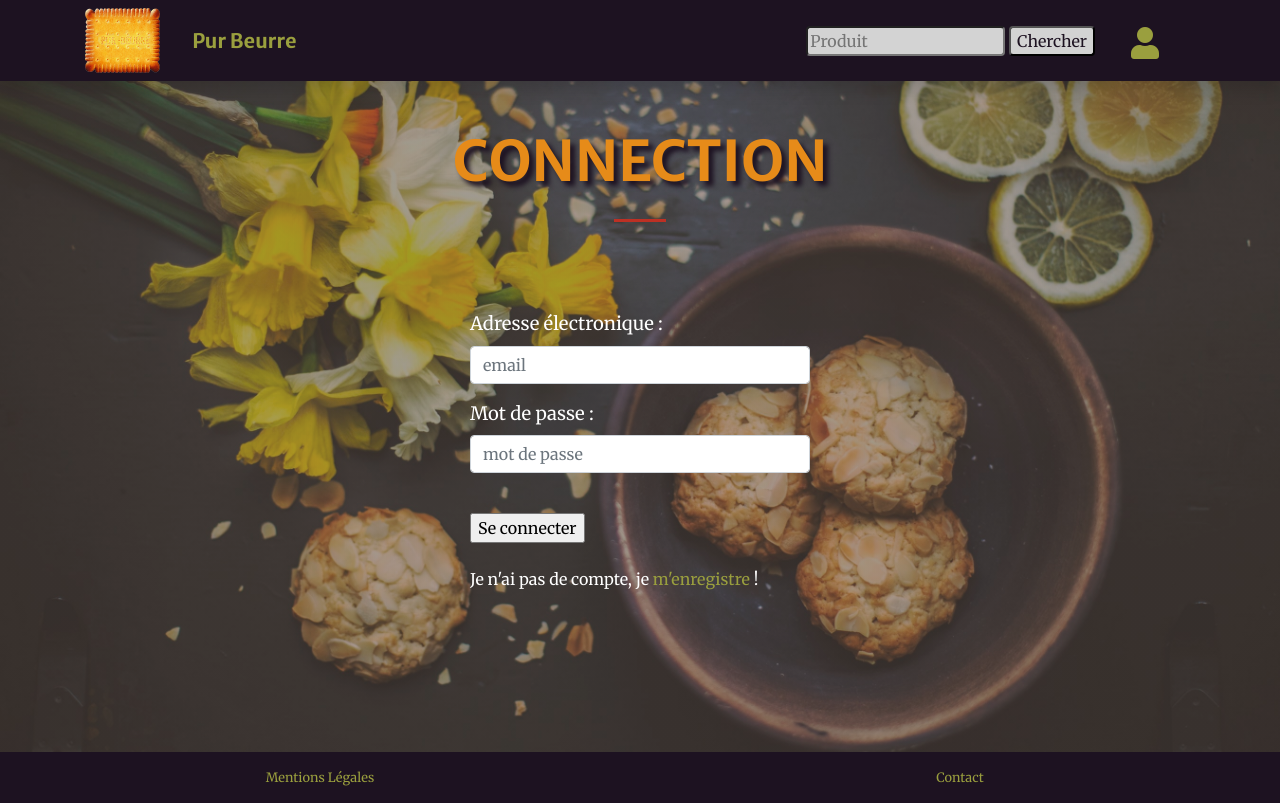
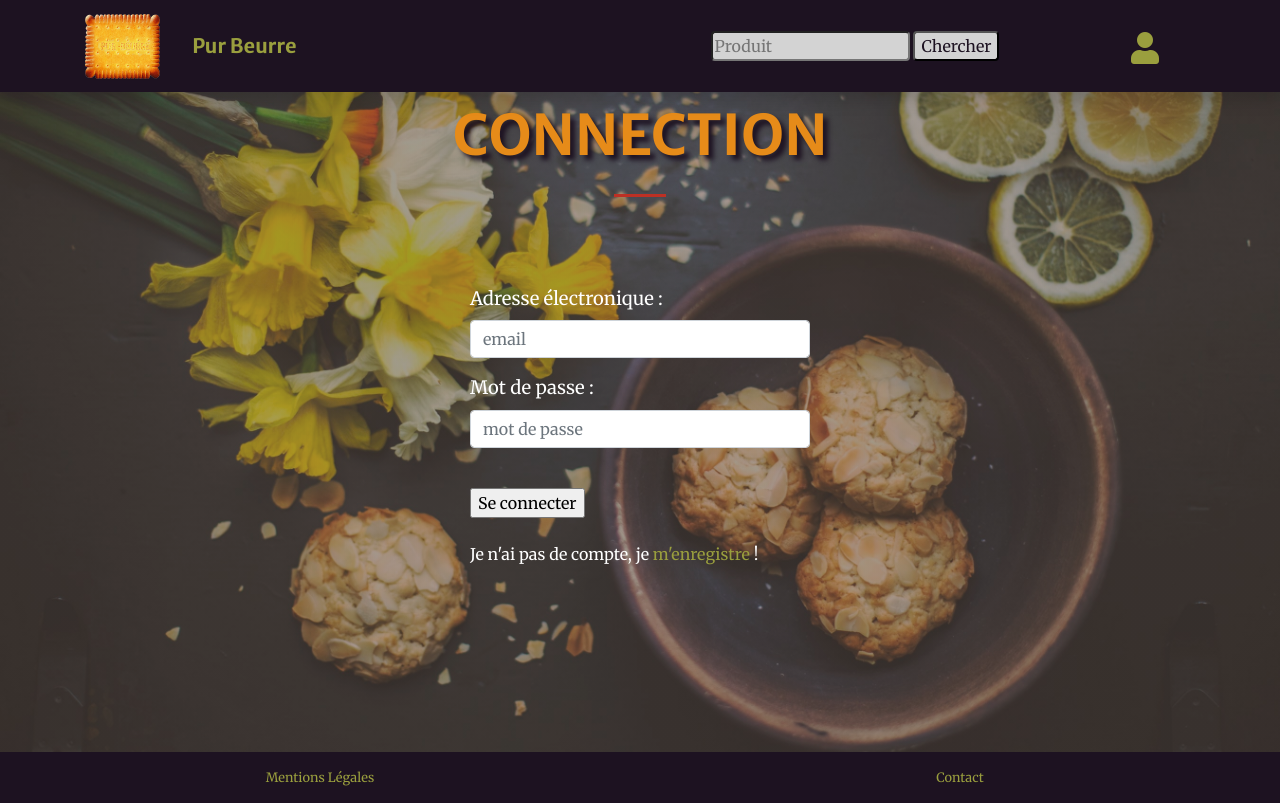
Before and after one commit to pythonmentor/sebastienz-p8, a Django app: page /accounts/ in a window 1280 px wide. Run offline with Django 3.2, Linux system fonts and the light colour scheme; parts of the project's set-up code (start-up, migrations or seed data) failed here and were passed over; some libraries are stand-ins or nearby versions.

Commit message:
Correct search items position

```diff
--- a/store/static/store/css/pur_beurre.css
+++ b/store/static/store/css/pur_beurre.css
@@ -1,6 +1,6 @@
 header.masthead {
-    padding-top: 8rem;
-    padding-bottom: 2rem;
+    padding-top: 8%;
+    padding-bottom: 2%;
     background: linear-gradient(to bottom, rgba(92, 77, 66, 0.5) 0%, rgba(92, 77, 66, 0.5) 100%), url("../img/bg-food.jpeg");
     background-position: center;
     background-repeat: no-repeat;
@@ -396,7 +396,7 @@
     background-repeat: no-repeat;
     background-attachment: scroll;
     background-size: cover;
-    min-height: 30rem;
+    min-height: 71vh;
 }
 
 #score img{
--- a/store/templates/store/base.html
+++ b/store/templates/store/base.html
@@ -44,8 +44,8 @@
       </button>
 
       <div class="collapse navbar-collapse" id="navbarResponsive">
-        <ul class="navbar-nav navbar-right text-right ml-auto my-2 my-lg-0 float-right ">
-          <li class="search_form">
+        <ul class="navbar-nav navbar-right text-center ml-auto my-2 ">
+          <li class="col- 6 search_form">
               <form action="{% url 'store:products' %}" method="post">
                 {% csrf_token %}
                 <input class='rounded' type="text" name="search_product" placeholder="Produit" minlength=2>
```
